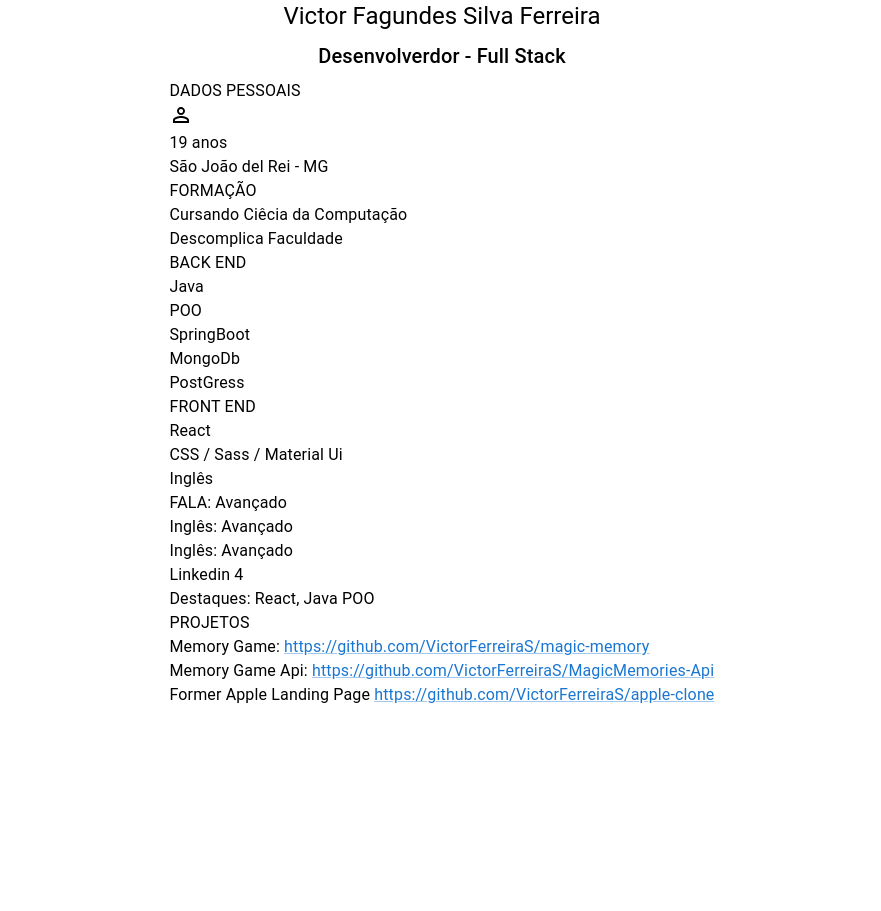
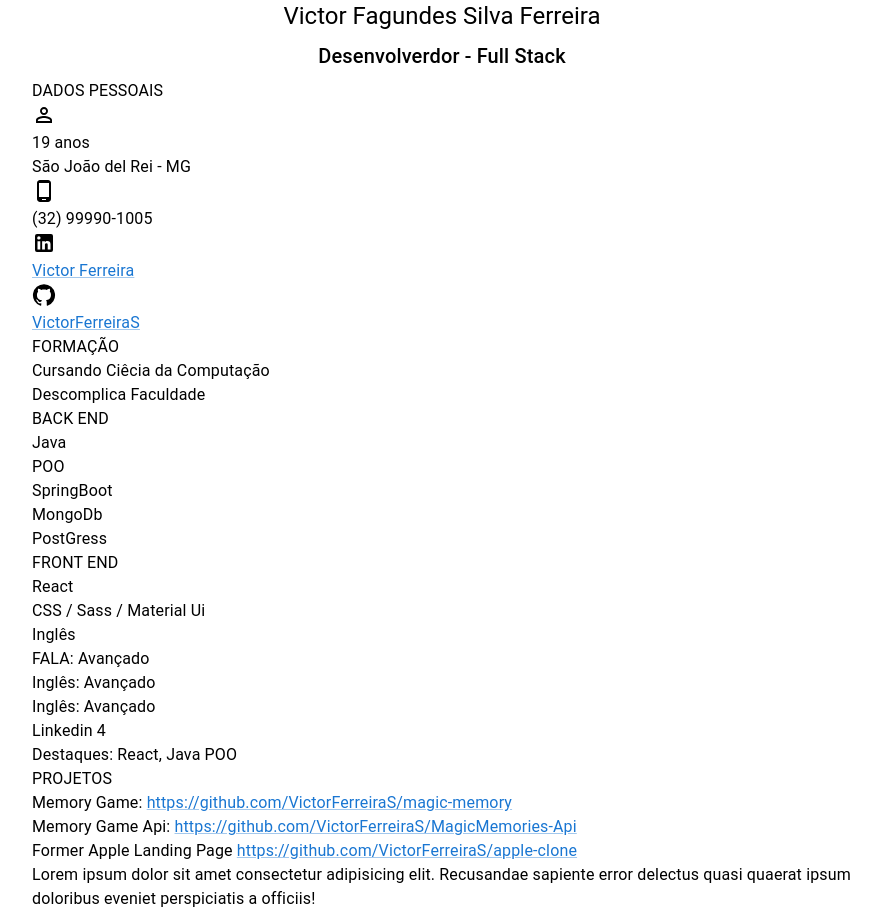
Before and after one commit to VictorFerreiraS/Cv_Template, a React (Create React App) app: page / in a window 1280 px wide. Shown: the whole page, without its empty margins (198-1079 px from the left). Before the commit the page ends 800 px from the top, so only its background shows below. Built offline with nearby package versions, Linux system fonts and the light colour scheme.

Commit message:
Created singular components!

```diff
--- a/src/Resume/ResumeView.js
+++ b/src/Resume/ResumeView.js
@@ -1,88 +1,48 @@
-import { Container, Link, Typography } from "@mui/material";
-import { Box } from "@mui/system";
+import { Box, Grid } from "@mui/material";
 import React from "react";
 
-import PersonOutlineOutlinedIcon from "@mui/icons-material/PersonOutlineOutlined";
+import BackEndView from "./backEnd/BackEndView";
+import CertificatesView from "./certificates/CertificatesView";
+import DegreesView from "./degrees/DegreesView";
+import FrontEndView from "./frontEnd/FrontEndView";
+import KnowledgeAndInterests from "./knowledge/KnowledgeAndInterests";
+import LanguagesView from "./languages/LanguagesView";
+import NameBoxView from "./nameBox/NameBoxView";
+import PersonalInfoView from "./personalInfo/PersonalInfoView";
+import ProjectsView from "./projects/ProjectsView";
 
 export default function ResumeView(dev) {
   return (
     <Box display={"flex"} justifyContent={"center"}>
-      {/* MAIN BOX */}
+      <Grid>
+        {/* MAIN BOX with name and info*/}
         <Box maxWidth={"820px"}>
           {/* Name box */}
-        <Container align="center">
-          <Container>
-            <Typography variant="h5" className="name-tag" gutterBottom>
-              Victor Fagundes Silva Ferreira
-            </Typography>
-            <Typography variant="h6" className="name-tag" gutterBottom>
-              Desenvolverdor - Full Stack
-            </Typography>
-          </Container>
-        </Container>
-
+          <NameBoxView />
           <Box>
             {/* Dados Pessoais Box */}
-          <Box>
-            <Typography className="titles">DADOS PESSOAIS</Typography>
-            <Box>
-              <PersonOutlineOutlinedIcon />
-              <Typography>19 anos </Typography>
-              <Typography>São João del Rei - MG </Typography>
-            </Box>
-          </Box>
+            <PersonalInfoView />
             {/* FORMAÇÃO BOX */}
-          <Box>
-            <Typography className="titles">FORMAÇÃO</Typography>
-            <Typography>Cursando Ciêcia da Computação</Typography>
-            <Typography>Descomplica Faculdade</Typography>
-          </Box>
-
+            <DegreesView />
             {/* DOMÍNIO */}
             <Box>
               {/* BACKEND */}
-            <Box>
-              <Typography className="title">BACK END</Typography>{" "}
-              <Box>
-                <Typography>Java</Typography>
-                <Typography>POO</Typography>
-                <Typography>SpringBoot</Typography>
-                <Typography>MongoDb</Typography>
-                <Typography>PostGress</Typography>
+              <BackEndView />
+              {/* FRONT END */}
+              <FrontEndView />
+
+              {/* IDIOMAS */}
+              <LanguagesView />
+              {/* CERTIFICADOS */}
+              <CertificatesView />
+              {/* PROJETOS */}
+              <ProjectsView />
             </Box>
           </Box>
-            {/* FRONT END */}
-            <Box>
-              <Typography className="title">FRONT END</Typography>
-              <Box>
-                <Typography>React</Typography>
-                <Typography>CSS / Sass / Material Ui</Typography>
+          {/* CONHECIMENTOS E INTERESSES  */}
+          <KnowledgeAndInterests />
         </Box>
-
-              {/* IDIOMAS */}
-              <Box>
-                <Typography>Inglês</Typography>
-                <Typography>FALA: Avançado</Typography>
-                <Typography>Inglês: Avançado</Typography>
-                <Typography>Inglês: Avançado</Typography>
-              </Box>
-              {/* CERTIFICADOS */}
-              <Box>
-                <Typography>Linkedin 4</Typography>
-                <Typography>Destaques: React, Java POO</Typography>
-              </Box>
-
-              {/* PROJETOS */}
-              <Box>
-                <Typography className="title"> PROJETOS</Typography>
-                <Typography>Memory Game: <Link>https://github.com/VictorFerreiraS/magic-memory</Link></Typography>
-                <Typography>Memory Game Api: <Link>https://github.com/VictorFerreiraS/MagicMemories-Api</Link></Typography>
-                <Typography>Former Apple Landing Page <Link>https://github.com/VictorFerreiraS/apple-clone</Link></Typography>
-              </Box>
-            </Box>
-          </Box>
-        </Box>
-      </Box>
+      </Grid>
     </Box>
   );
 }
--- /dev/null
+++ b/src/Resume/backEnd/BackEndView.js
@@ -0,0 +1,17 @@
+import { Box, Typography } from '@mui/material'
+import React from 'react'
+
+export default function BackEndView() {
+  return (
+    <Box>
+    <Typography className="title">BACK END</Typography>{" "}
+    <Box>
+      <Typography>Java</Typography>
+      <Typography>POO</Typography>
+      <Typography>SpringBoot</Typography>
+      <Typography>MongoDb</Typography>
+      <Typography>PostGress</Typography>
+    </Box>
+  </Box>
+  )
+}
--- /dev/null
+++ b/src/Resume/certificates/CertificatesView.js
@@ -0,0 +1,12 @@
+import { Box, Typography } from '@mui/material'
+import React from 'react'
+
+export default function CertificatesView() {
+  return (
+    <Box>
+    <Typography>Linkedin 4</Typography>
+    <Typography>Destaques: React, Java POO</Typography>
+  </Box>
+
+  )
+}
--- /dev/null
+++ b/src/Resume/degrees/DegreesView.js
@@ -0,0 +1,12 @@
+import { Box, Typography } from "@mui/material";
+import React from "react";
+
+export default function DegreesView() {
+  return (
+    <Box>
+      <Typography className="titles">FORMAÇÃO</Typography>
+      <Typography>Cursando Ciêcia da Computação</Typography>
+      <Typography>Descomplica Faculdade</Typography>
+    </Box>
+  );
+}
--- /dev/null
+++ b/src/Resume/frontEnd/FrontEndView.js
@@ -0,0 +1,14 @@
+import { Box, Typography } from "@mui/material";
+import React from "react";
+
+export default function FrontEndView() {
+  return (
+    <Box>
+      <Typography className="title">FRONT END</Typography>
+      <Box>
+        <Typography>React</Typography>
+        <Typography>CSS / Sass / Material Ui</Typography>
+      </Box>
+    </Box>
+  );
+}
--- /dev/null
+++ b/src/Resume/knowledge/KnowledgeAndInterests.js
@@ -0,0 +1,14 @@
+import { Box, Typography } from '@mui/material'
+import React from 'react'
+
+export default function KnowledgeAndInterests() {
+  return (
+    <Box>
+    <Typography>
+      Lorem ipsum dolor sit amet consectetur adipisicing elit. Recusandae
+      sapiente error delectus quasi quaerat ipsum doloribus eveniet
+      perspiciatis a officiis!
+    </Typography>
+  </Box>
+  )
+}
--- /dev/null
+++ b/src/Resume/languages/LanguagesView.js
@@ -0,0 +1,13 @@
+import { Box, Typography } from '@mui/material'
+import React from 'react'
+
+export default function LanguagesView() {
+  return (
+    <Box>
+    <Typography>Inglês</Typography>
+    <Typography>FALA: Avançado</Typography>
+    <Typography>Inglês: Avançado</Typography>
+    <Typography>Inglês: Avançado</Typography>
+  </Box>
+  )
+}
--- /dev/null
+++ b/src/Resume/nameBox/NameBoxView.js
@@ -0,0 +1,17 @@
+import { Container, Typography } from '@mui/material'
+import React from 'react'
+
+export default function NameBoxView() {
+  return (
+    <Container align="center">
+    <Container>
+      <Typography variant="h5" className="name-tag" gutterBottom>
+        Victor Fagundes Silva Ferreira
+      </Typography>
+      <Typography variant="h6" className="name-tag" gutterBottom>
+        Desenvolverdor - Full Stack
+      </Typography>
+    </Container>
+  </Container>
+  )
+}
--- /dev/null
+++ b/src/Resume/personalInfo/PersonalInfoView.js
@@ -0,0 +1,43 @@
+import React from "react";
+
+import { Box, Link, Typography } from "@mui/material";
+import PersonOutlineOutlinedIcon from "@mui/icons-material/PersonOutlineOutlined";
+import PhoneAndroidOutlinedIcon from "@mui/icons-material/PhoneAndroidOutlined";
+import LinkedInIcon from "@mui/icons-material/LinkedIn";
+import GitHubIcon from "@mui/icons-material/GitHub";
+
+export default function PersonalInfoView() {
+  return (
+    <Box>
+      <Typography className="titles">DADOS PESSOAIS</Typography>
+      <Box>
+        <PersonOutlineOutlinedIcon />
+        <Typography>19 anos </Typography>
+        <Typography>São João del Rei - MG </Typography>
+      </Box>
+      <Box>
+        <PhoneAndroidOutlinedIcon />
+        <Typography>(32) 99990-1005</Typography>
+      </Box>{" "}
+      <Box>
+        <LinkedInIcon />
+        <Typography>
+          <Link
+            target={"blank"}
+            href="https://www.linkedin.com/in/victor-fagundes-ferreira/"
+          >
+            Victor Ferreira
+          </Link>
+        </Typography>
+      </Box>
+      <Box>
+        <GitHubIcon />
+        <Typography>
+          <Link target={"blank"} href="https://github.com/VictorFerreiraS">
+            VictorFerreiraS
+          </Link>
+        </Typography>
+      </Box>
+    </Box>
+  );
+}
--- /dev/null
+++ b/src/Resume/projects/ProjectsView.js
@@ -0,0 +1,24 @@
+import { Box, Link, Typography } from '@mui/material'
+import React from 'react'
+
+export default function ProjectsView() {
+  return (
+    <Box>
+    <Typography className="title"> PROJETOS</Typography>
+    <Typography>
+      Memory Game:{" "}
+      <Link>https://github.com/VictorFerreiraS/magic-memory</Link>
+    </Typography>
+    <Typography>
+      Memory Game Api:{" "}
+      <Link>
+        https://github.com/VictorFerreiraS/MagicMemories-Api
+      </Link>
+    </Typography>
+    <Typography>
+      Former Apple Landing Page{" "}
+      <Link>https://github.com/VictorFerreiraS/apple-clone</Link>
+    </Typography>
+    </Box>
+  )
+}
```
Lines whose indentation alone changed are shown as unchanged.
